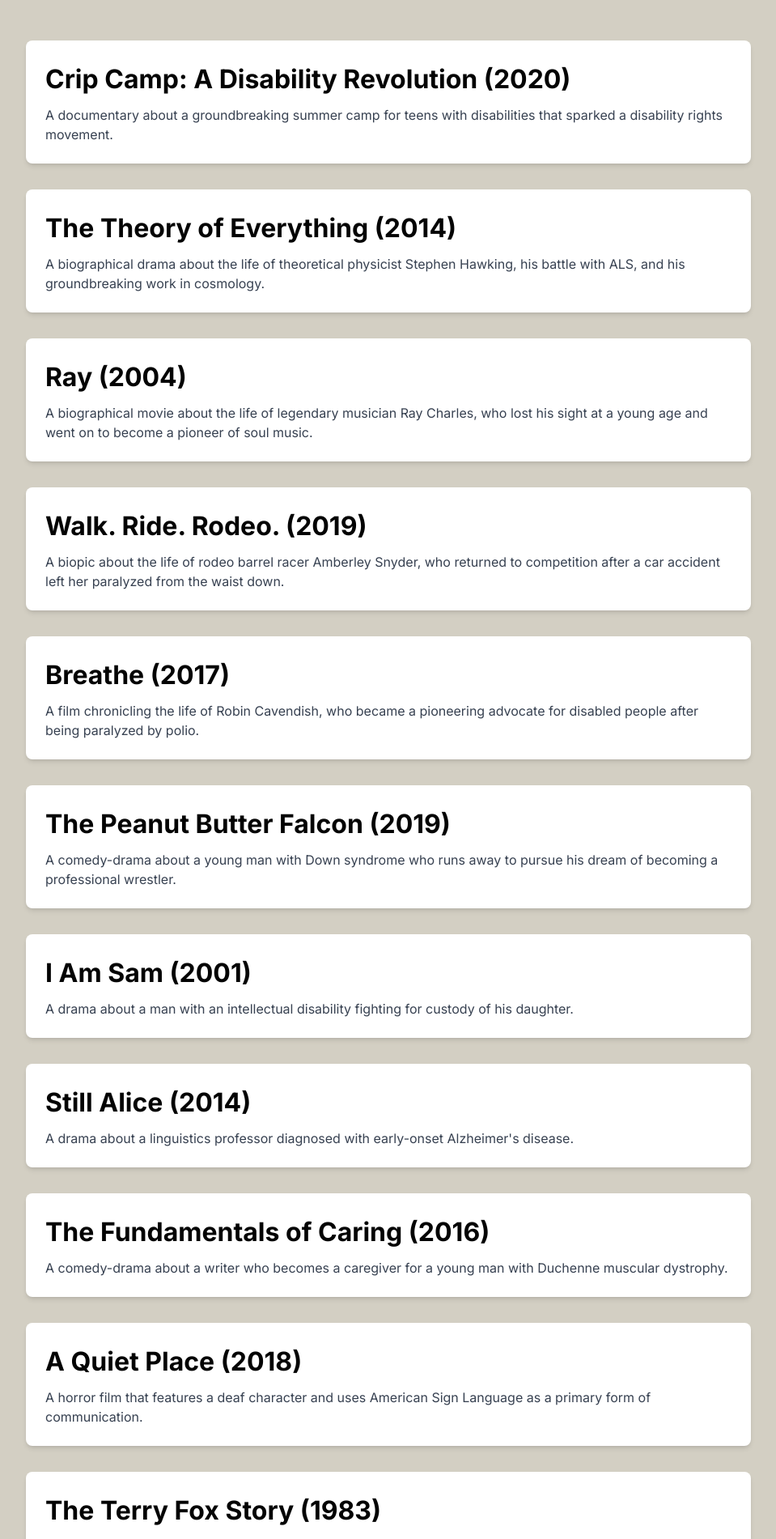
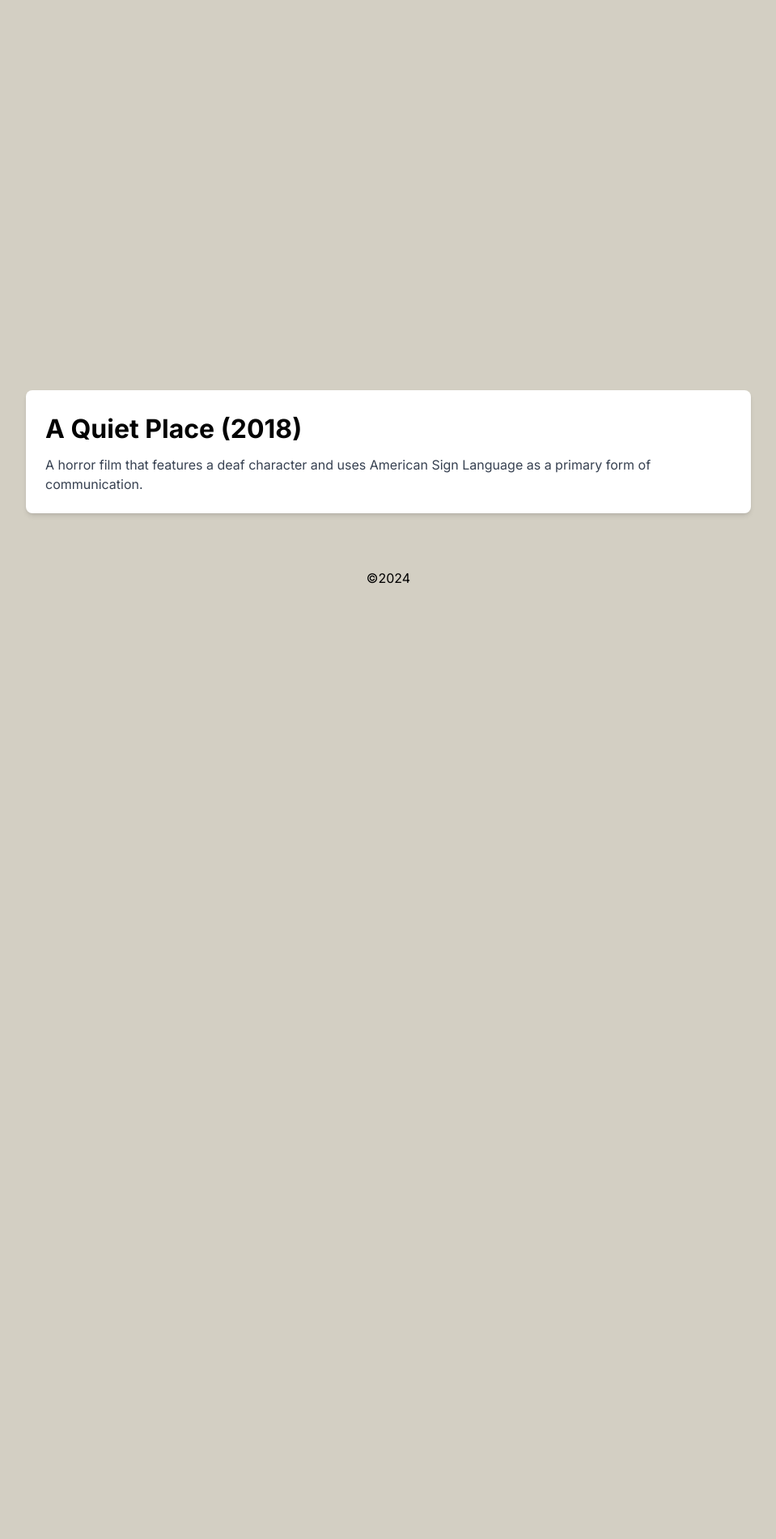
Before and after one commit to mikelsito/aiadots, a Next.js app: page /films in a window 1280 px wide. Shown: the part 700-2601 px from the top of the page at 81% size, without its empty margins (160-1119 px from the left). After the commit the page ends 1426 px from the top, so only its background shows below. Built offline with nearby package versions, Linux system fonts and the light colour scheme.

Commit message:
Hide the films page.

```diff
--- a/src/app/components/Header.js
+++ b/src/app/components/Header.js
@@ -18,10 +18,10 @@
           Home
         </Link>{" "}
         |{" "}
-        <Link href="/films" className="hover:drop-shadow-white-sm">
+        {/* <Link href="/films" className="hover:drop-shadow-white-sm">
           Films
         </Link>{" "}
-        |{" "}
+        |{" "} */}
         <Link href="/resources" className="hover:drop-shadow-white-sm">
           Resources
         </Link>
--- a/src/app/films/page.js
+++ b/src/app/films/page.js
@@ -1,59 +1,9 @@
 export default function Films() {
   const films = [
-    {
-      title: "Crip Camp: A Disability Revolution (2020)",
-      description:
-        "A documentary about a groundbreaking summer camp for teens with disabilities that sparked a disability rights movement.",
-    },
-    {
-      title: "The Theory of Everything (2014)",
-      description:
-        "A biographical drama about the life of theoretical physicist Stephen Hawking, his battle with ALS, and his groundbreaking work in cosmology.",
-    },
-    {
-      title: "Ray (2004)",
-      description:
-        "A biographical movie about the life of legendary musician Ray Charles, who lost his sight at a young age and went on to become a pioneer of soul music.",
-    },
-    {
-      title: "Walk. Ride. Rodeo. (2019)",
-      description:
-        "A biopic about the life of rodeo barrel racer Amberley Snyder, who returned to competition after a car accident left her paralyzed from the waist down.",
-    },
-    {
-      title: "Breathe (2017)",
-      description:
-        "A film chronicling the life of Robin Cavendish, who became a pioneering advocate for disabled people after being paralyzed by polio.",
-    },
-    {
-      title: "The Peanut Butter Falcon (2019)",
-      description:
-        "A comedy-drama about a young man with Down syndrome who runs away to pursue his dream of becoming a professional wrestler.",
-    },
-    {
-      title: "I Am Sam (2001)",
-      description:
-        "A drama about a man with an intellectual disability fighting for custody of his daughter.",
-    },
-    {
-      title: "Still Alice (2014)",
-      description:
-        "A drama about a linguistics professor diagnosed with early-onset Alzheimer's disease.",
-    },
-    {
-      title: "The Fundamentals of Caring (2016)",
-      description:
-        "A comedy-drama about a writer who becomes a caregiver for a young man with Duchenne muscular dystrophy.",
-    },
     {
       title: "A Quiet Place (2018)",
       description:
         "A horror film that features a deaf character and uses American Sign Language as a primary form of communication.",
-    },
-    {
-      title: "The Terry Fox Story (1983)",
-      description:
-        "A biographical film about the Canadian athlete and cancer research activist who embarked on a cross-Canada run to raise money and awareness for cancer research.",
     },
   ];
 
```
Also changed, not shown: 1 other file (tests, documents, lock files or other folders).
